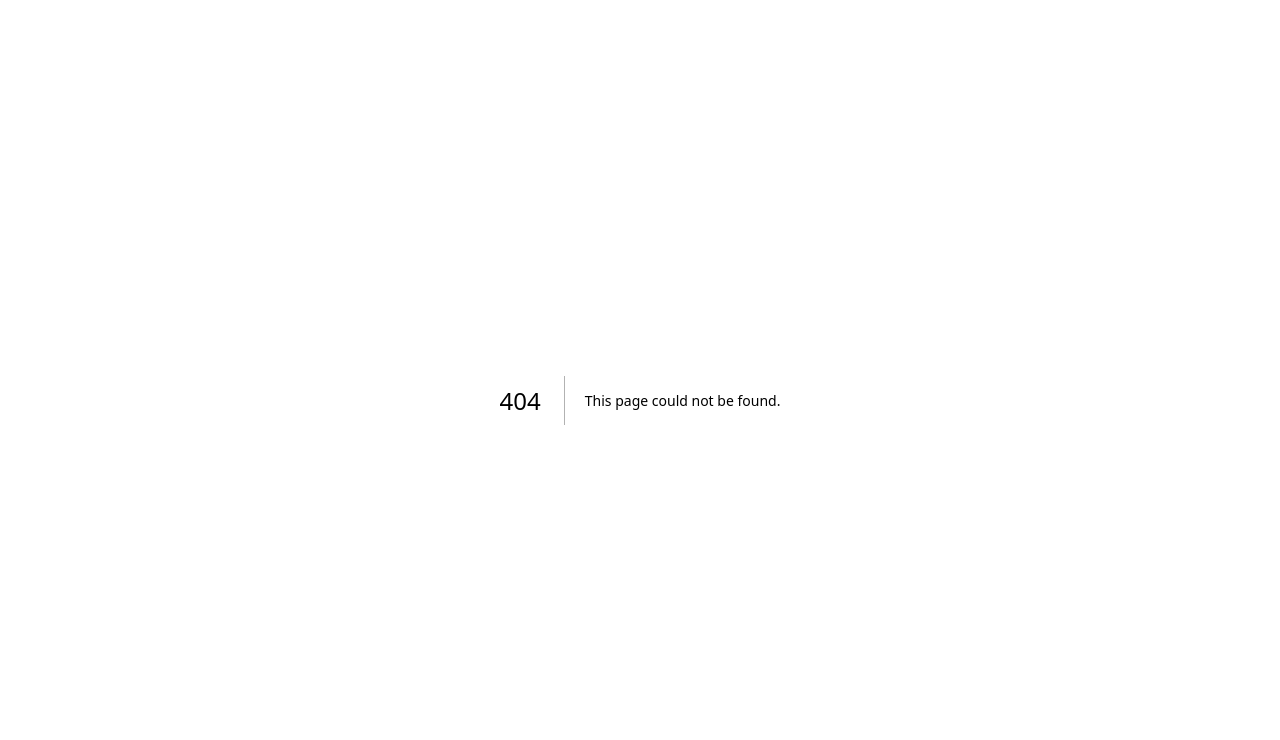
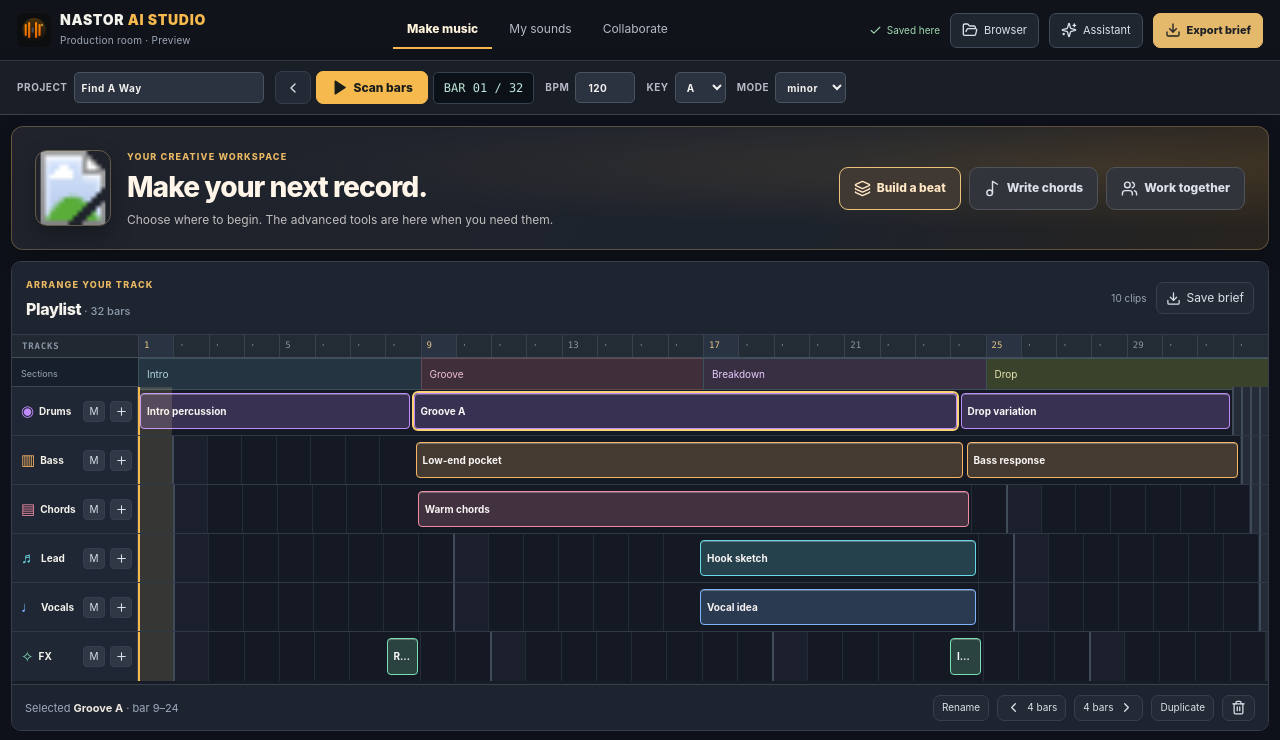
Before and after one commit to DjNastor/Music-production-assistant, a Next.js app: page /studio in a window 1280 px wide. Before the commit this address had no page. Shown: the top 740 px of the page. Built offline with nearby package versions, Linux system fonts and the light colour scheme.

Commit message:
feat: add dedicated studio route

```diff
--- /dev/null
+++ b/app/studio/page.tsx
@@ -0,0 +1,5 @@
+import ProducerWorkspace from "../components/ProducerWorkspace";
+
+export default function StudioPage() {
+  return <ProducerWorkspace />;
+}
```
